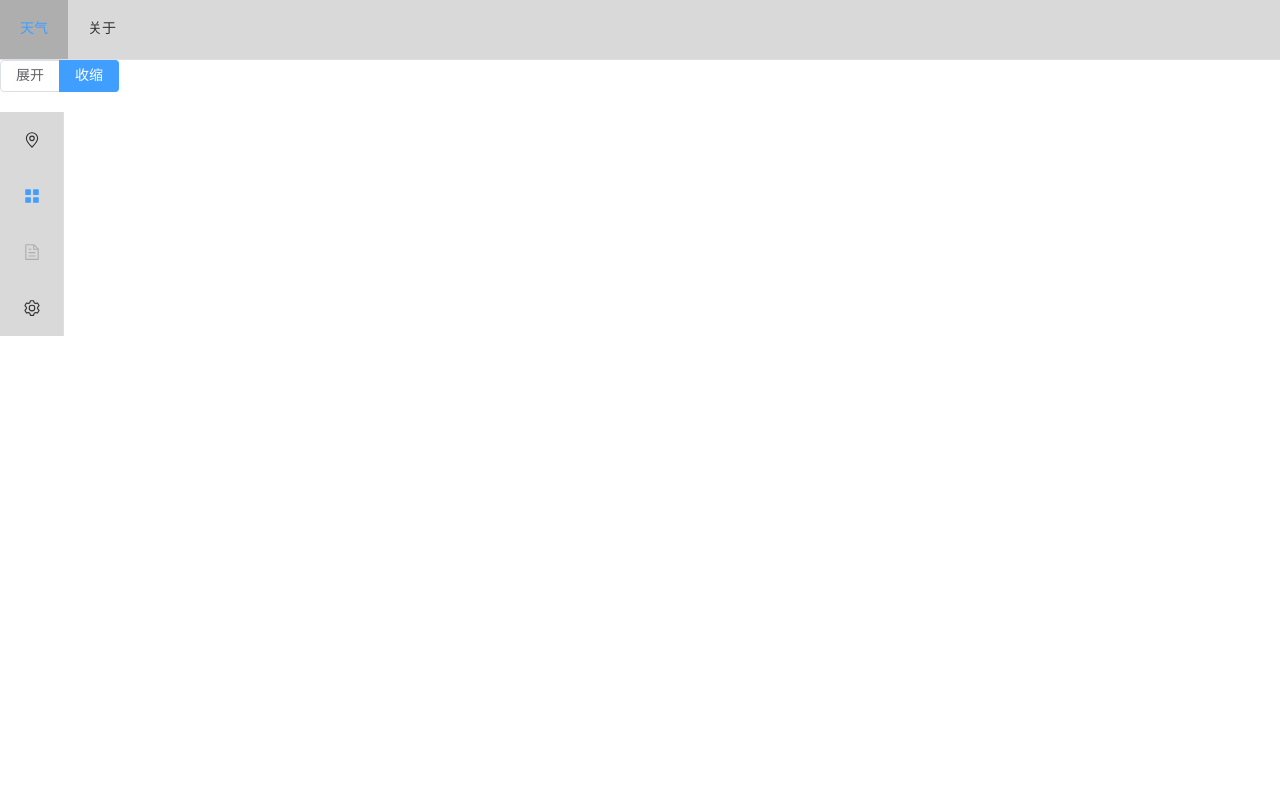
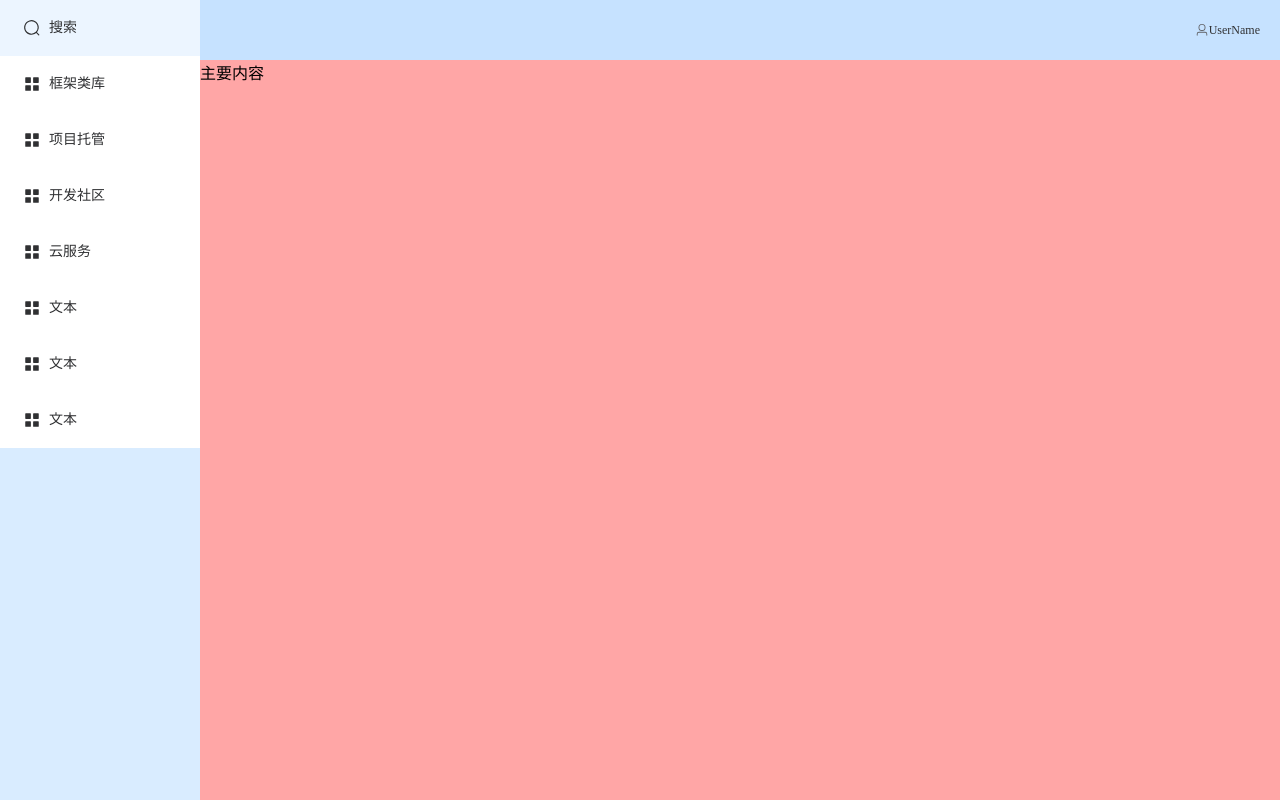
Before and after one commit to thornboo/geek-new-tab, a Vue app: page / in a window 1280 px wide. Built offline with nearby package versions, Linux system fonts and the light colour scheme.

Commit message:
Add layout container component

```diff
--- a/src/App.vue
+++ b/src/App.vue
@@ -7,7 +7,9 @@ import indexPage from "@/views/index"
 </script>
 
 <style>
+/*在此处对主页面进行配置*/
 body {
   margin: 0;
+  background-color: #8d8d8d;
 }
 </style>
--- a/src/views/index/index.vue
+++ b/src/views/index/index.vue
@@ -1,29 +1,134 @@
 <template>
-  <div class="container">
-    <div class="Menu-container">
-      <Menu/>
-    </div>
+  <el-container class="layout-container" style="height: 800px">
+    <el-aside width="200px">
 
-    <div class="Collapse-container">
-      <CollapseMenu/>
-    </div>
-  </div>
+      <el-scrollbar>
+        <el-menu>
+          <el-menu-item index="1">
+            <el-icon>
+              <Search/>
+            </el-icon>
+            <span>搜索</span>
+          </el-menu-item>
+
+          <el-menu-item index="2">
+            <el-icon>
+              <icon-menu/>
+            </el-icon>
+            <span>框架类库</span>
+          </el-menu-item>
+
+          <el-menu-item index="3">
+            <el-icon>
+              <icon-menu/>
+            </el-icon>
+            <span>项目托管</span>
+          </el-menu-item>
+
+          <el-menu-item index="4">
+            <el-icon>
+              <icon-menu/>
+            </el-icon>
+            <span>开发社区</span>
+          </el-menu-item>
+
+          <el-menu-item index="5">
+            <el-icon>
+              <icon-menu/>
+            </el-icon>
+            <span>云服务</span>
+          </el-menu-item>
+
+          <el-menu-item index="6">
+            <el-icon>
+              <icon-menu/>
+            </el-icon>
+            <span>文本</span>
+          </el-menu-item>
+
+          <el-menu-item index="7">
+            <el-icon>
+              <icon-menu/>
+            </el-icon>
+            <span>文本</span>
+          </el-menu-item>
+
+          <el-menu-item index="8">
+            <el-icon>
+              <icon-menu/>
+            </el-icon>
+            <span>文本</span>
+          </el-menu-item>
+        </el-menu>
+      </el-scrollbar>
+    </el-aside>
+
+    <el-container>
+      <el-header style="text-align: right; font-size: 12px">
+        <div class="toolbar">
+          <el-dropdown>
+            <el-icon>
+              <User/>
+            </el-icon>
+            <template #dropdown>
+              <el-dropdown-menu>
+                <el-dropdown-item>View</el-dropdown-item>
+                <el-dropdown-item>Add</el-dropdown-item>
+                <el-dropdown-item>Delete</el-dropdown-item>
+              </el-dropdown-menu>
+            </template>
+          </el-dropdown>
+          <span>UserName</span>
+        </div>
+      </el-header>
+
+      <el-main>
+        <el-scrollbar>
+          主要内容
+        </el-scrollbar>
+      </el-main>
+    </el-container>
+  </el-container>
 </template>
 
 <script setup>
-import Menu from "./components/Menu"
-import CollapseMenu from "./components/CollapseMenu"
+import {ref} from 'vue'
+import {Menu as IconMenu, User, Search} from '@element-plus/icons-vue'
+
+const item = {
+  date: '2016-05-02',
+  name: 'Tom',
+  address: 'No. 189, Grove St, Los Angeles',
+}
+const tableData = ref(Array.from({length: 20}).fill(item))
 </script>
 
 <style scoped>
-.container {
+.layout-container .el-header {
+  position: relative;
+  background-color: var(--el-color-primary-light-7);
+  color: var(--el-text-color-primary);
 }
 
-.Menu-container {
-
+.layout-container .el-aside {
+  color: var(--el-text-color-primary);
+  background: var(--el-color-primary-light-8);
 }
 
-.Collapse-container {
+.layout-container .el-menu {
+  border-right: none;
+}
 
+.layout-container .el-main {
+  padding: 0;
+  background-color: #ffa6a6;
+}
+
+.layout-container .toolbar {
+  display: inline-flex;
+  align-items: center;
+  justify-content: center;
+  height: 100%;
+  right: 20px;
 }
 </style>
```
